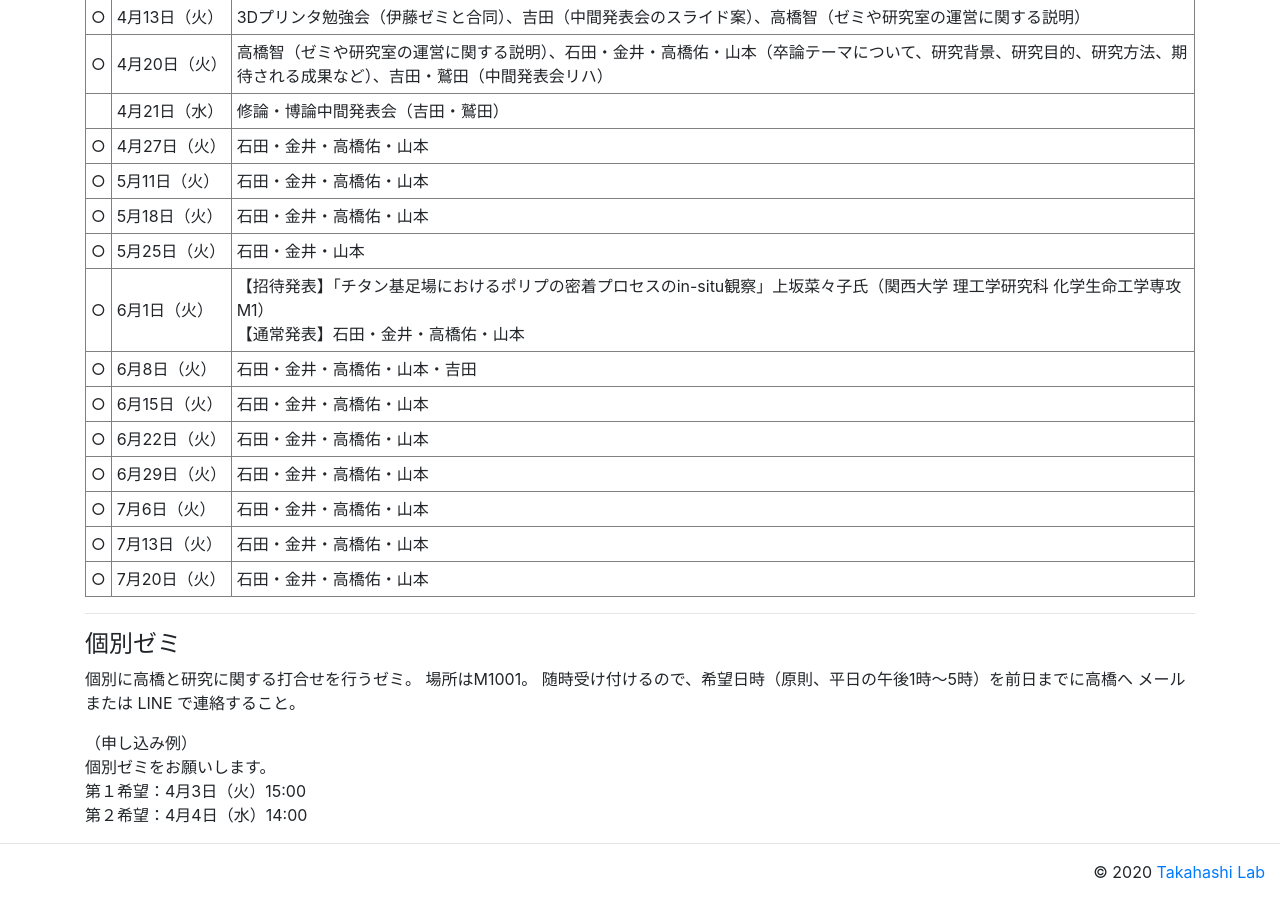
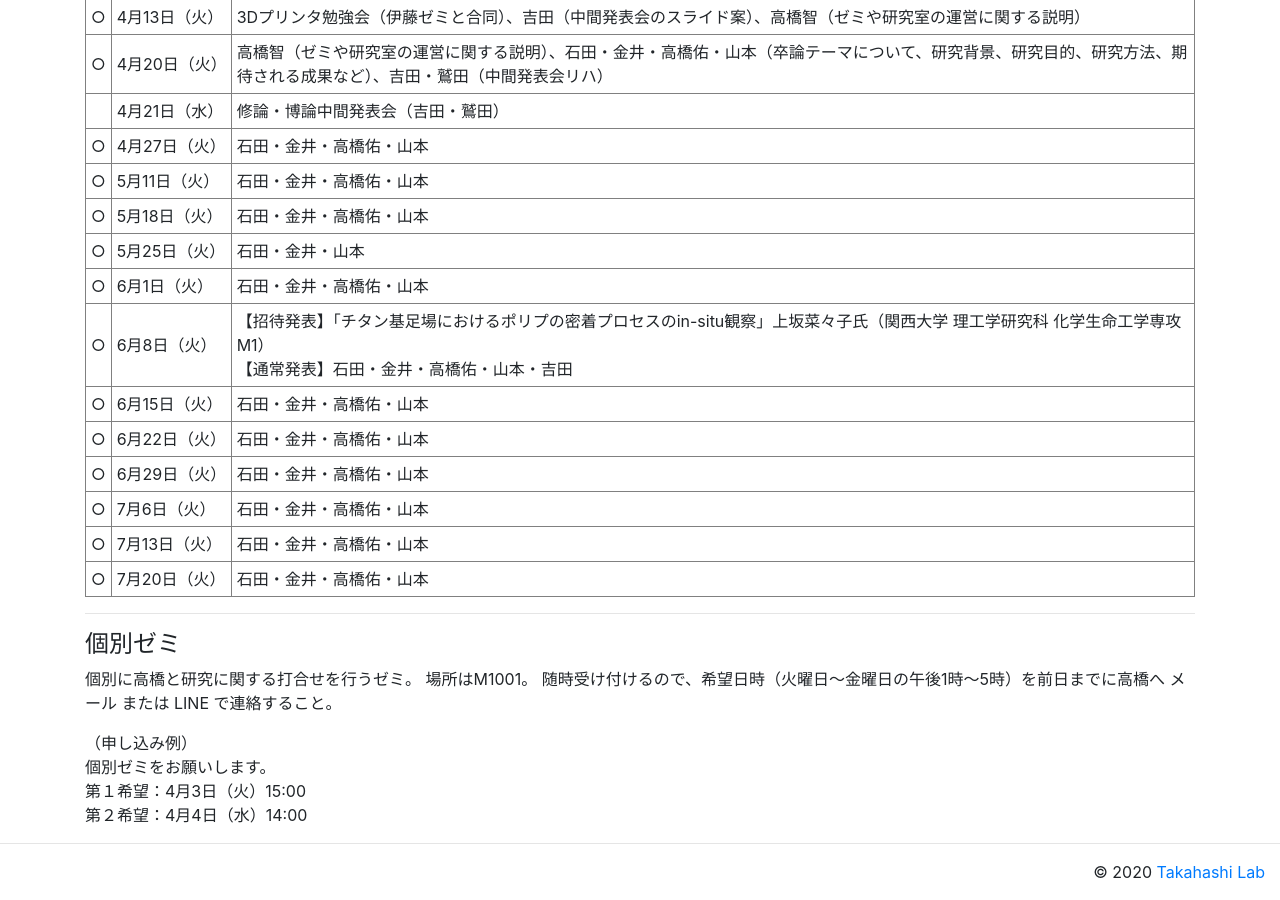
Before and after one commit to tkhslab/tkhslab.github.io, a Jekyll site: the page built from forstudents.md, in a window 1280 px wide and 900 px high, scrolled down 1860 px. Built offline with Jekyll 4.4.1, drawn with Linux system fonts in a browser that asks for light colours; nearby versions of some CDN libraries.

Commit message:
update seminars

```diff
--- a/forstudents.md
+++ b/forstudents.md
@@ -131,10 +131,10 @@ title: For students
 <td>○</td><td>5月25日（火）</td><td>石田・金井・山本</td>
 </tr>
 <tr>
-<td>○</td><td>6月1日（火）</td><td>【招待発表】「チタン基足場におけるポリプの密着プロセスのin-situ観察」上坂菜々子氏（関西大学 理工学研究科 化学生命工学専攻 M1）<br>【通常発表】石田・金井・高橋佑・山本</td>
+<td>○</td><td>6月1日（火）</td><td>石田・金井・高橋佑・山本</td>
 </tr>
 <tr>
-<td>○</td><td>6月8日（火）</td><td>石田・金井・高橋佑・山本・吉田</td>
+<td>○</td><td>6月8日（火）</td><td>【招待発表】「チタン基足場におけるポリプの密着プロセスのin-situ観察」上坂菜々子氏（関西大学 理工学研究科 化学生命工学専攻 M1）<br>【通常発表】石田・金井・高橋佑・山本・吉田</td>
 </tr>
 <tr>
 <td>○</td><td>6月15日（火）</td><td>石田・金井・高橋佑・山本</td>
@@ -162,7 +162,7 @@ title: For students
 #### 個別ゼミ
 個別に高橋と研究に関する打合せを行うゼミ。
 場所はM1001。
-随時受け付けるので、希望日時（原則、平日の午後1時〜5時）を前日までに高橋へ メール または LINE で連絡すること。
+随時受け付けるので、希望日時（火曜日〜金曜日の午後1時〜5時）を前日までに高橋へ メール または LINE で連絡すること。
 
 （申し込み例）<br>
 個別ゼミをお願いします。<br>
```
